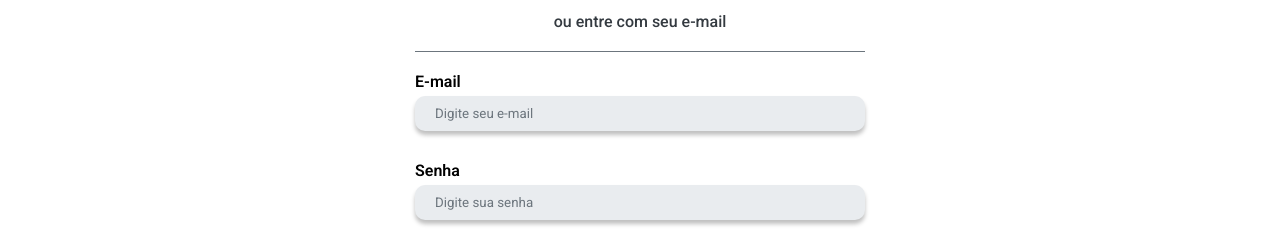
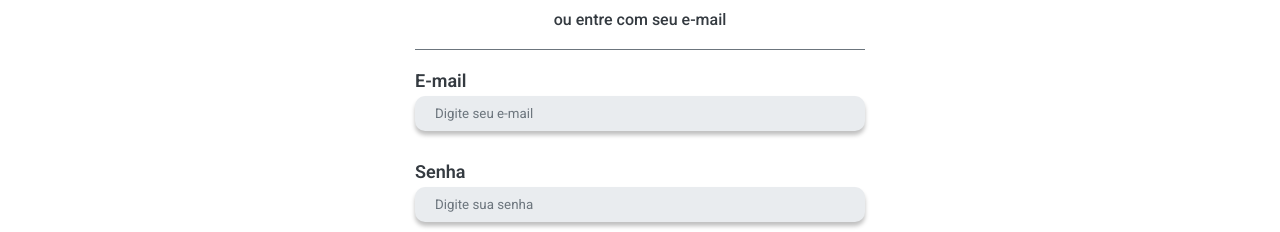
Before and after one commit to kleyton-ferreira/my-Ecommerce, a React (Create React App) app: page /login in a window 1280 px wide. Shown: the part 338-570 px from the top of the page. Built offline with nearby package versions, Linux system fonts and the light colour scheme; no server answers.

Commit message:
feat: add Login Label and Login page

```diff
--- a/src/pages/login/login.page.tsx
+++ b/src/pages/login/login.page.tsx
@@ -15,7 +15,8 @@ import {
   LoginContent,
   LoginHeadLine,
   LoginInputContainer,
-  LoginSubtitle
+  LoginSubtitle,
+  LoginLabel
 } from './login.styles'
 import validator from 'validator'
 
@@ -50,7 +51,7 @@ const LoginPage = () => {
 
           {/* INPUT - 1 */}
           <LoginInputContainer>
-            <p>E-mail</p>
+            <LoginLabel>E-mail</LoginLabel>
             <CustomIput
               hasError={!!errors.email}
               placeholder='Digite seu e-mail'
@@ -74,7 +75,7 @@ const LoginPage = () => {
 
           {/* INPUT - 2 */}
           <LoginInputContainer>
-            <p>Senha</p>
+            <LoginLabel>Senha</LoginLabel>
             <CustomIput
               hasError={!!errors.password}
               placeholder='Digite sua senha'
--- a/src/pages/login/login.styles.ts
+++ b/src/pages/login/login.styles.ts
@@ -42,3 +42,8 @@ export const LoginInputContainer = styled.div`
     margin-bottom: 5px;
   }
 `
+
+export const LoginLabel = styled.p`
+ color: ${Colors.text.dark} ;
+ font-size: 18px;
+`
```
